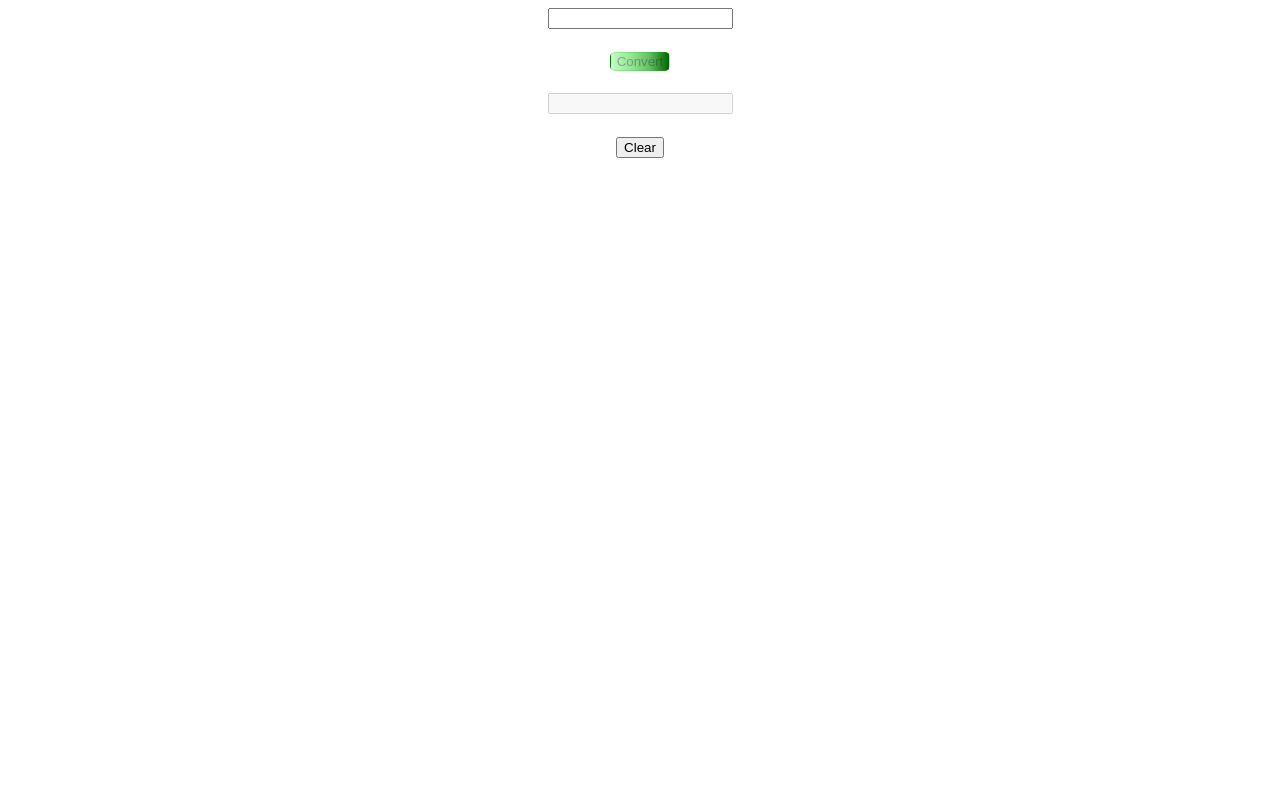
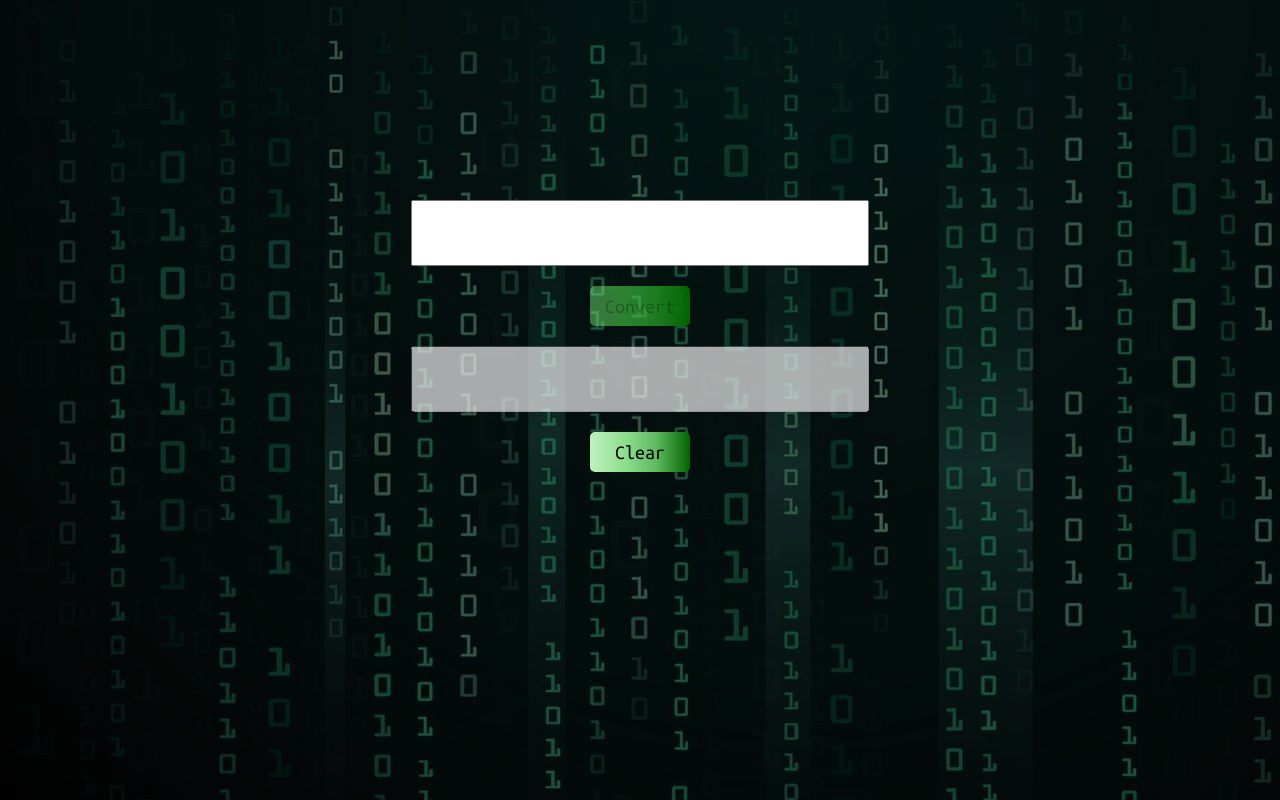
Before and after one commit to ilismarque/app-ideas, a plain HTML site: page Beginner/bin2dec/index.html in a window 1280 px wide. Both pictures are taken after a click on the button "Clear". Drawn offline with Linux system fonts and the light colour scheme.

Commit message:
update project

```diff
--- a/Beginner/bin2dec/assets/script.js
+++ b/Beginner/bin2dec/assets/script.js
@@ -6,7 +6,7 @@ let div = document.getElementById("bin2dec");
 
 let error_message = document.createElement("span");
 error_message.textContent = 'Apenas 0 e 1 podem ser digitados';
-error_message.classList.add('errorMessage');
+// error_message.classList.add('errorMessage');
 
 bin_number.addEventListener('keypress', (event) => {
     if (!event.key.match("[01]")) {
@@ -24,7 +24,9 @@ function showErrorMessage() {
 }
 
 function hideErrorMessage() {
-    div.removeChild(error_message);
+    if (document.querySelector("span")) {
+        div.removeChild(error_message);
+    }
 }
 
 btn_convert.addEventListener("click", () => {
@@ -35,6 +37,7 @@ btn_clear.addEventListener("click", () => {
     bin_number.value = null;
     dec_number.value = null;
     btn_convert.setAttribute('disabled', 'disabled');
+    hideErrorMessage();
 
 });
 
--- a/Beginner/bin2dec/assets/style.css
+++ b/Beginner/bin2dec/assets/style.css
@@ -1,28 +1,56 @@
+@import url('https://fonts.googleapis.com/css2?family=Ubuntu+Mono&display=swap');
+
+body {
+  font-family: 'Ubuntu Mono', monospace;
+  background: linear-gradient(rgba(0, 0, 0, 0.5), rgba(0, 0, 0, 0.5) 100%),
+    url("/bin2dec/img/binary.jpg");
+}
+
+input[type="text"] {
+  /* border-radius: 5px; */
+  letter-spacing: 30px;
+  text-align: center;
+  font-size: 40px;
+  height: 60px;
+  width: 450px;
+  margin: 20px;
+}
+
+span {
+  margin-bottom: 20px;
+  display: block;
+  color: #ffffff;
+  font-size: 30px;
+}
+
 .container {
-  height: 150px;
+  margin-top: 180px;
   display: flex;
   flex-direction: column;
   align-items: center;
-  justify-content: space-between;
+  /* justify-content: space-between; */
+}
 
+.button {
+  font-family: 'Ubuntu Mono', monospace;
+  font-size: 20px;
+  height: 40px;
+  width: 100px;
+  cursor: pointer;
+  border-radius: 5px;
+  border: none;
+  background-image: linear-gradient(
+    to right,
+    rgba(0, 250, 0, 0.2),
+    rgba(0, 200, 0, 0.4),
+    rgba(0, 150, 0, 0.6),
+    rgba(0, 100, 0, 80) 100%
+  );
 }
 
 .errorMessage {
   margin-top: 10px;
   display: block;
-  color: #dc3545;
+  color: #ffffff;
   font-size: 20px;
 }
-
-#btnConvert {
-  cursor: pointer;
-  border-radius: 5px;
-  border: 1px solid rgba(0, 200, 0, 0.20);
-  background-image: linear-gradient(
-    to right,
-    rgba(0, 250, 0, 0.20),
-    rgba(0, 200, 0, 0.40),
-    rgba(0, 150, 0, 0.60),
-    rgba(0,100,0,80) 100%
-  );
-}
--- a/Beginner/bin2dec/index.html
+++ b/Beginner/bin2dec/index.html
@@ -5,7 +5,7 @@
     <meta charset="UTF-8">
     <meta http-equiv="X-UA-Compatible" content="IE=edge">
     <meta name="viewport" content="width=device-width, initial-scale=1.0">
-    <link rel="stylesheet" href="/assets/style.css">
+    <link rel="stylesheet" href="assets/style.css">
     <title>Bin2Dec</title>
 </head>
 
@@ -14,9 +14,9 @@
 
     <div id="bin2dec" class="container">
         <input type="text" name="bin" id="binNumber" maxlength="8">
-        <input type="button" value="Convert" id="btnConvert" disabled>
+        <input type="button" value="Convert" id="btnConvert" class="button" disabled>
         <input type="text" name="dec" id="decNumber" disabled>
-        <input type="button" value="Clear" id="btnClear">
+        <input type="button" value="Clear" id="btnClear" class="button">
     </div>
     <script src="assets/script.js"></script>
 </body>
```
Also changed, not shown: Beginner/bin2dec/img/binary.jpg (added), 1 other file.
